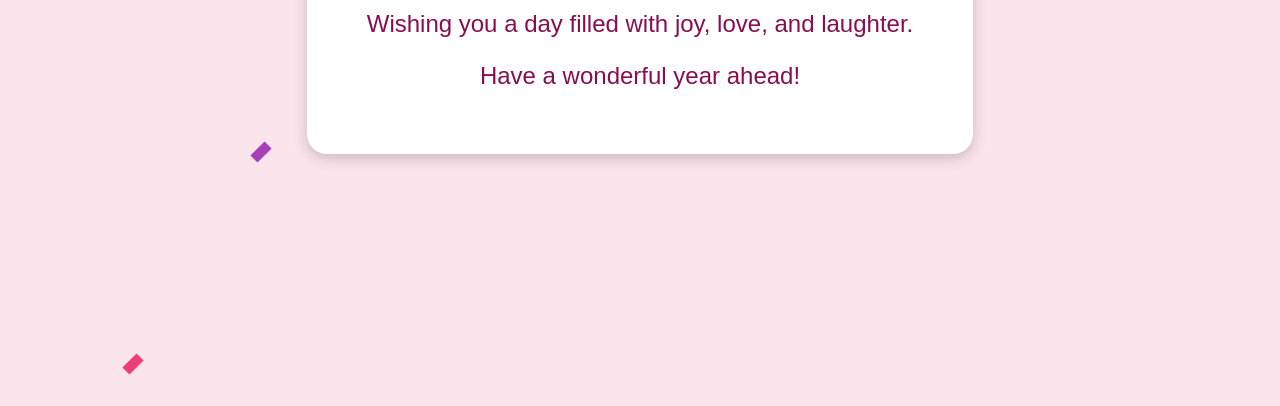
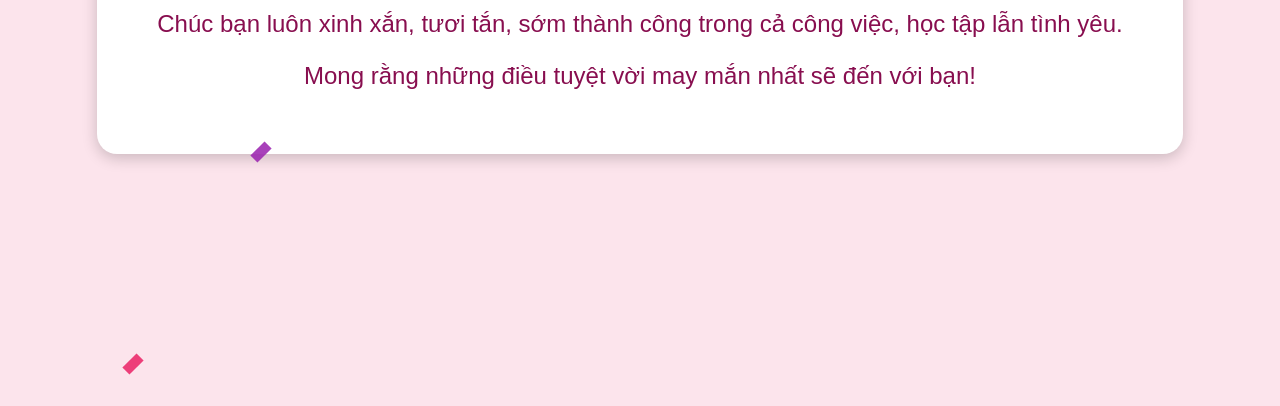
Before and after one commit to Virgoboyy/Happy-Birthday-, a plain HTML site: page public/index.html in a window 1280 px wide. Shown: the part 394-800 px from the top of the page. Drawn offline with Linux system fonts and the light colour scheme.

Commit message:
Update index.html

```diff
--- a/public/index.html
+++ b/public/index.html
@@ -87,8 +87,8 @@
     </div>
     <div class="container">
         <h1>Happy Birthday! 🎉</h1>
-        <p>Wishing you a day filled with joy, love, and laughter.</p>
-        <p>Have a wonderful year ahead!</p>
+        <p>Chúc bạn luôn xinh xắn, tươi tắn, sớm thành công trong cả công việc, học tập lẫn tình yêu.</p>
+        <p>Mong rằng những điều tuyệt vời may mắn nhất sẽ đến với bạn!</p>
     </div>
 </body>
 </html>
```
